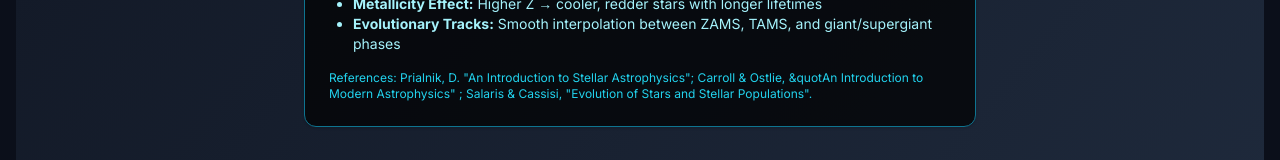
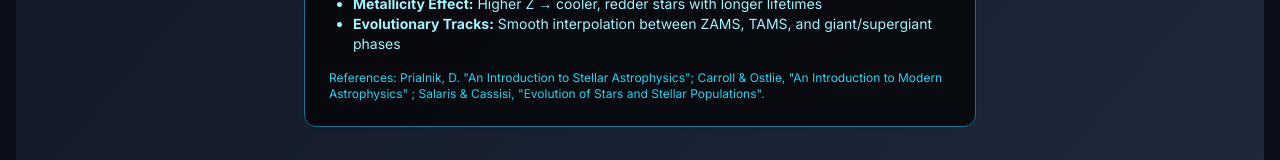
Before and after one commit to MadSc1ent1st96/Stellar-Atlas-Vercel, a Next.js app: page /star-evolution in a window 1280 px wide. Shown: the part 1365-1525 px from the top of the page. Built offline with nearby package versions, Linux system fonts and the light colour scheme.

Commit message:
Update page.js

```diff
--- a/app/star-evolution/page.js
+++ b/app/star-evolution/page.js
@@ -257,7 +257,7 @@ export default function StarEvolution() {
           <li><b>Evolutionary Tracks:</b> Smooth interpolation between ZAMS, TAMS, and giant/supergiant phases</li>
         </ul>
 
-        <div className="text-xs text-cyan-400 mt-4">References: Prialnik, D. &quot;An Introduction to Stellar Astrophysics&quot;; Carroll & Ostlie, &quotAn Introduction to Modern Astrophysics&quot; ; Salaris & Cassisi, &quot;Evolution of Stars and Stellar Populations&quot;.</div>
+        <div className="text-xs text-cyan-400 mt-4">References: Prialnik, D. &quot;An Introduction to Stellar Astrophysics&quot;; Carroll & Ostlie, &quot;An Introduction to Modern Astrophysics&quot; ; Salaris & Cassisi, &quot;Evolution of Stars and Stellar Populations&quot;.</div>
       </div>
     </div>
   );
```
